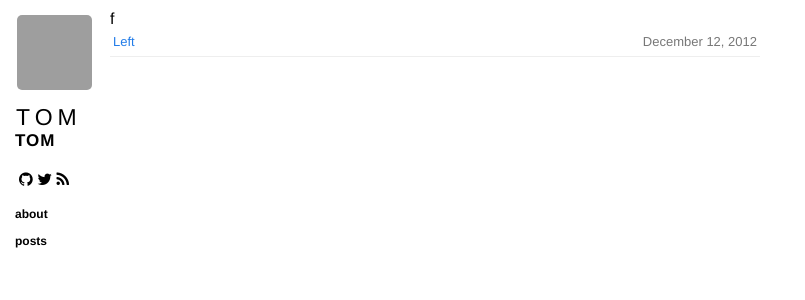
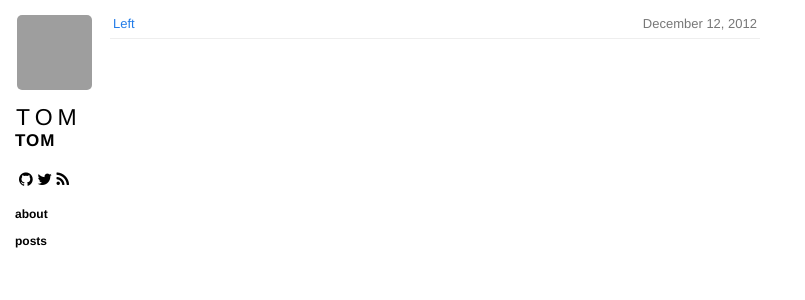
Before and after one commit to holman/left, a Jekyll site: the page built from index.html, in a window 1280 px wide. Shown: the top 300 px of the page, without its empty margins (0-805 px from the left). Built offline with Jekyll 4.4.1, drawn with Linux system fonts in a browser that asks for light colours; nearby versions of some CDN libraries; grey boxes are pictures that could not be loaded.

Commit message:
Update index.html

```diff
--- a/index.html
+++ b/index.html
@@ -4,7 +4,7 @@ title: "Posts"
 ---
 
 <section class="content">
-  <ul class="listing">f
+  <ul class="listing">
     {% for post in site.posts %}
       {% unless post.draft %}
       <li>
```
